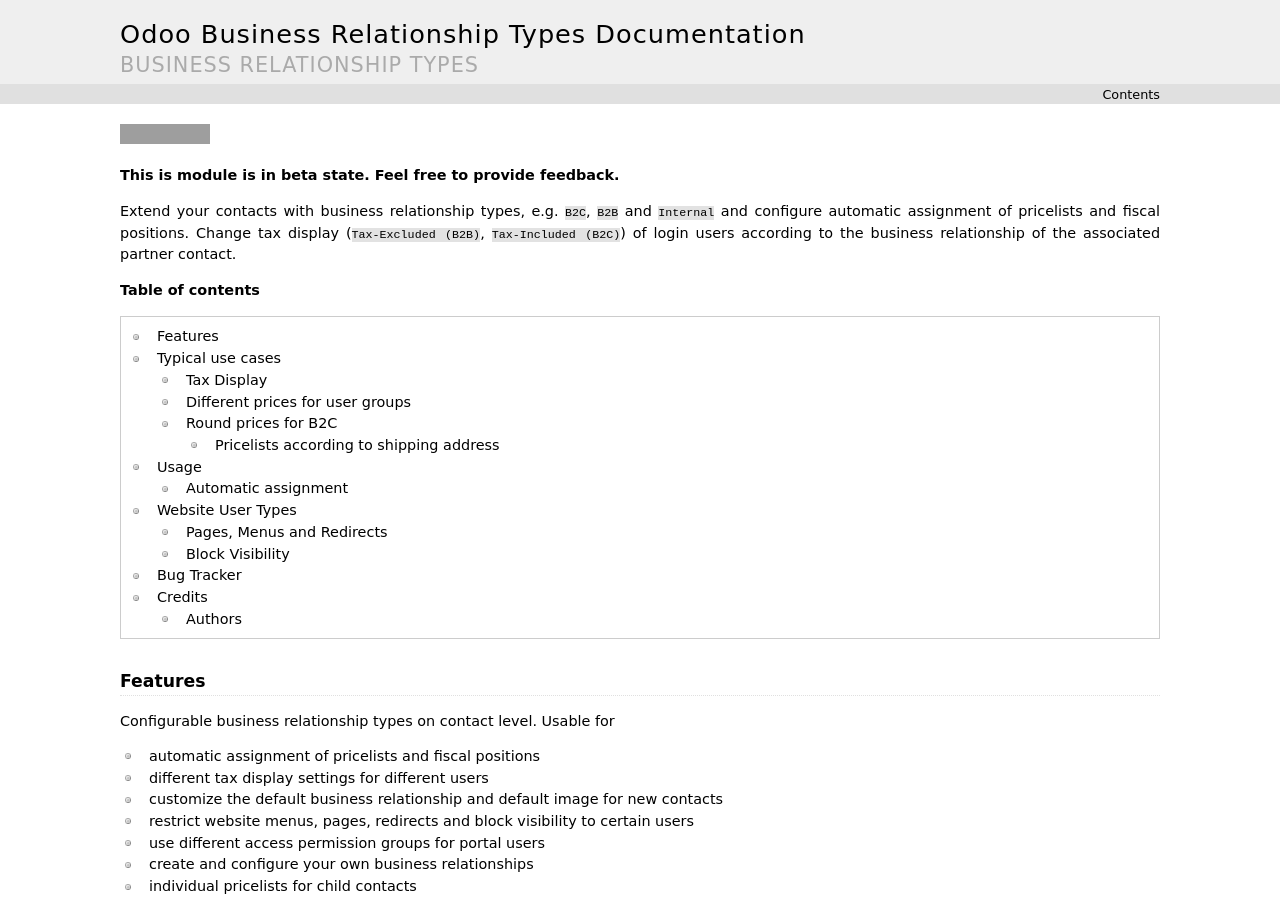
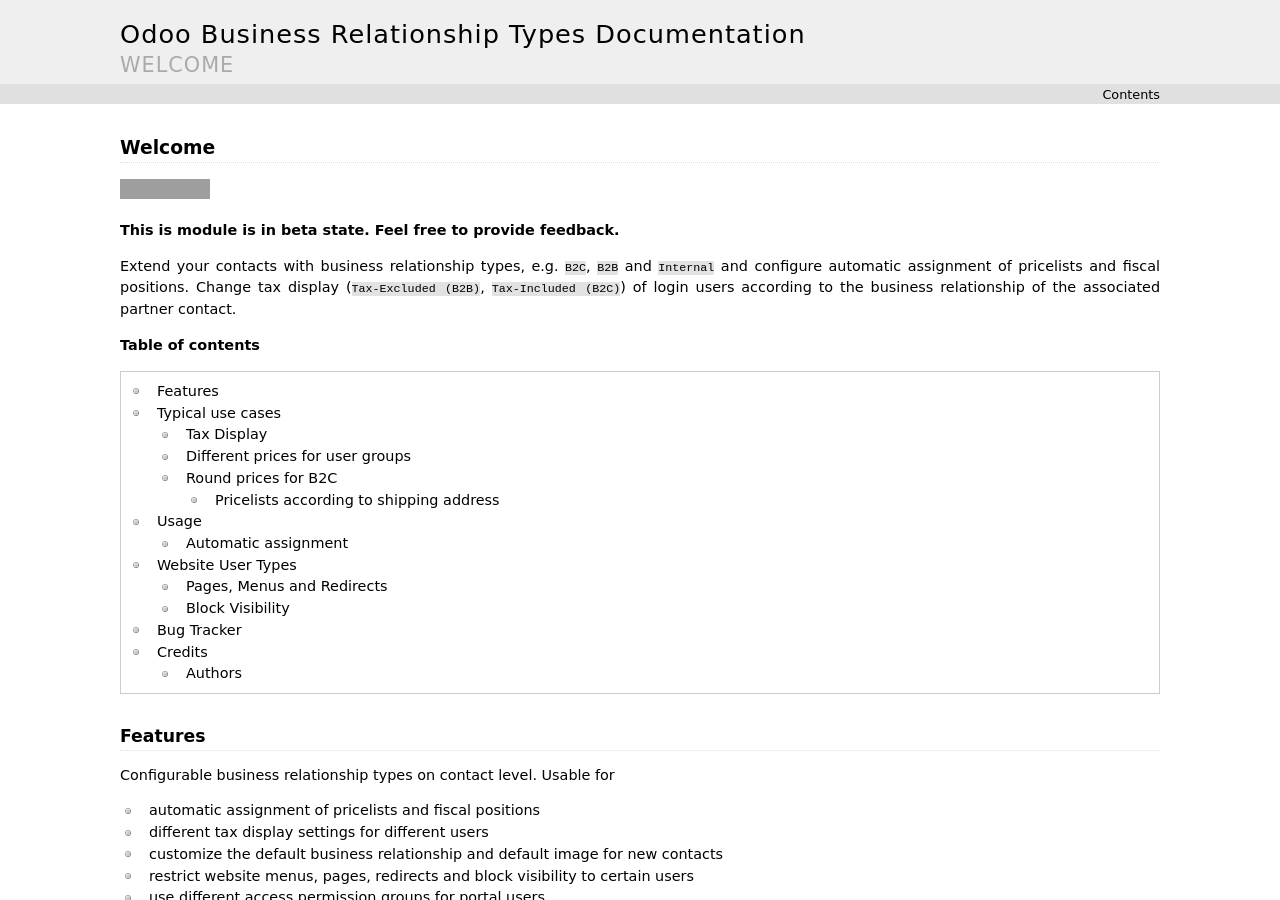
Before and after one commit to ayudoo/odoo_business_relationships, a Sphinx documentation site: the page built from source/index.rst, in a window 1280 px wide and 900 px high. Built offline with Sphinx 7.4.7, drawn with Linux system fonts in a browser that asks for light colours; some of the changed lines change nothing that is shown; grey boxes are pictures that could not be loaded.

Commit message:
Aktivate jekyll, incorporate jekyll-seo-tag

```diff
--- /dev/null
+++ b/source/_templates/layout.html
@@ -0,0 +1,15 @@
+{%- if github -%}
+---
+layout: null
+---
+{%- endif -%}
+{%- extends "haiku/layout.html" -%}
+{% block htmltitle %}
+{%- if github -%}
+    {%- raw -%}
+    {% seo %}
+    {%- endraw -%}
+{%- else -%}
+   {{ super() }}
+{%- endif -%}
+{% endblock %}
--- a/source/conf.py
+++ b/source/conf.py
@@ -59,3 +59,8 @@
 html_css_files = [
     'custom.css',
 ]
+
+if tags.has('github'):
+    html_context = {
+        'github': True,
+    }
--- a/source/index.rst
+++ b/source/index.rst
@@ -5,5 +5,10 @@
    * :ref:`modindex`
    * :ref:`search`
 
+.. toctree::
+    :hidden:
+
+Welcome
+=======
 
 .. include:: ../README.rst
```
Also changed, not shown: 2 other files.
